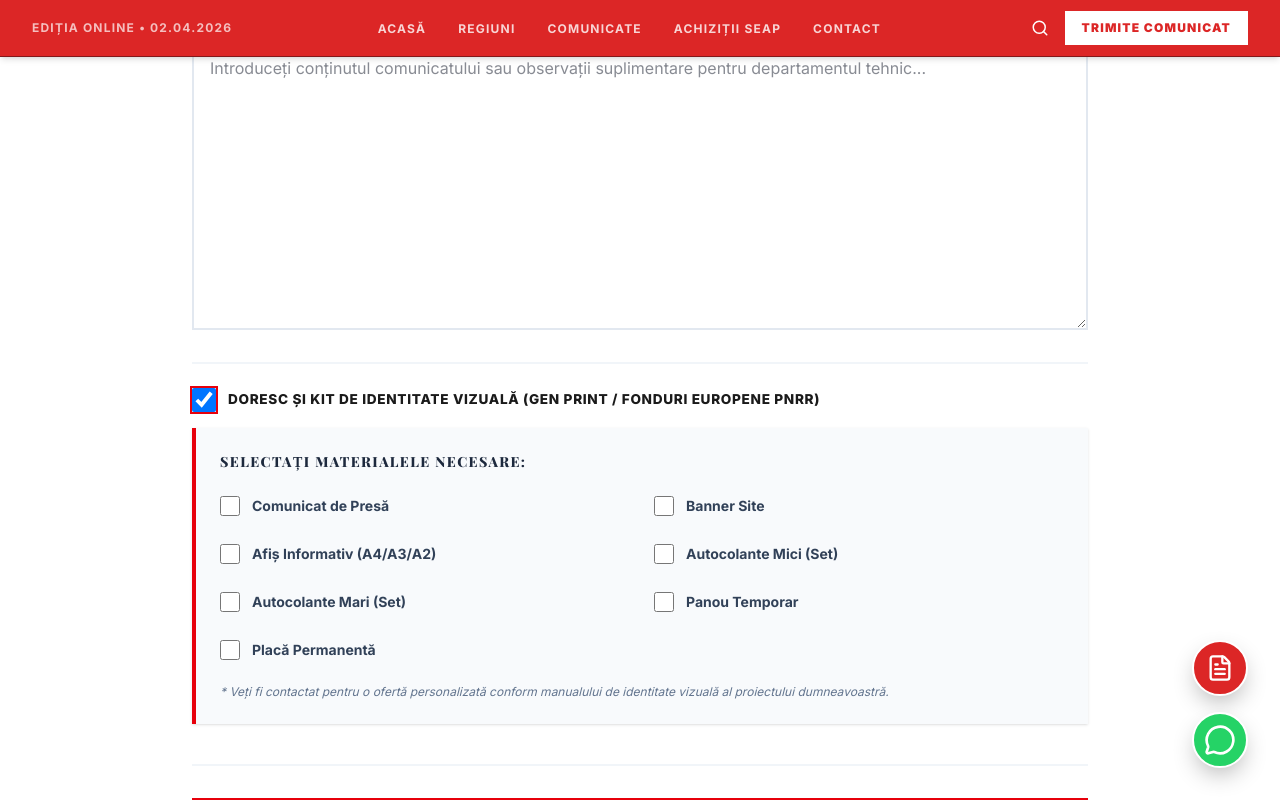
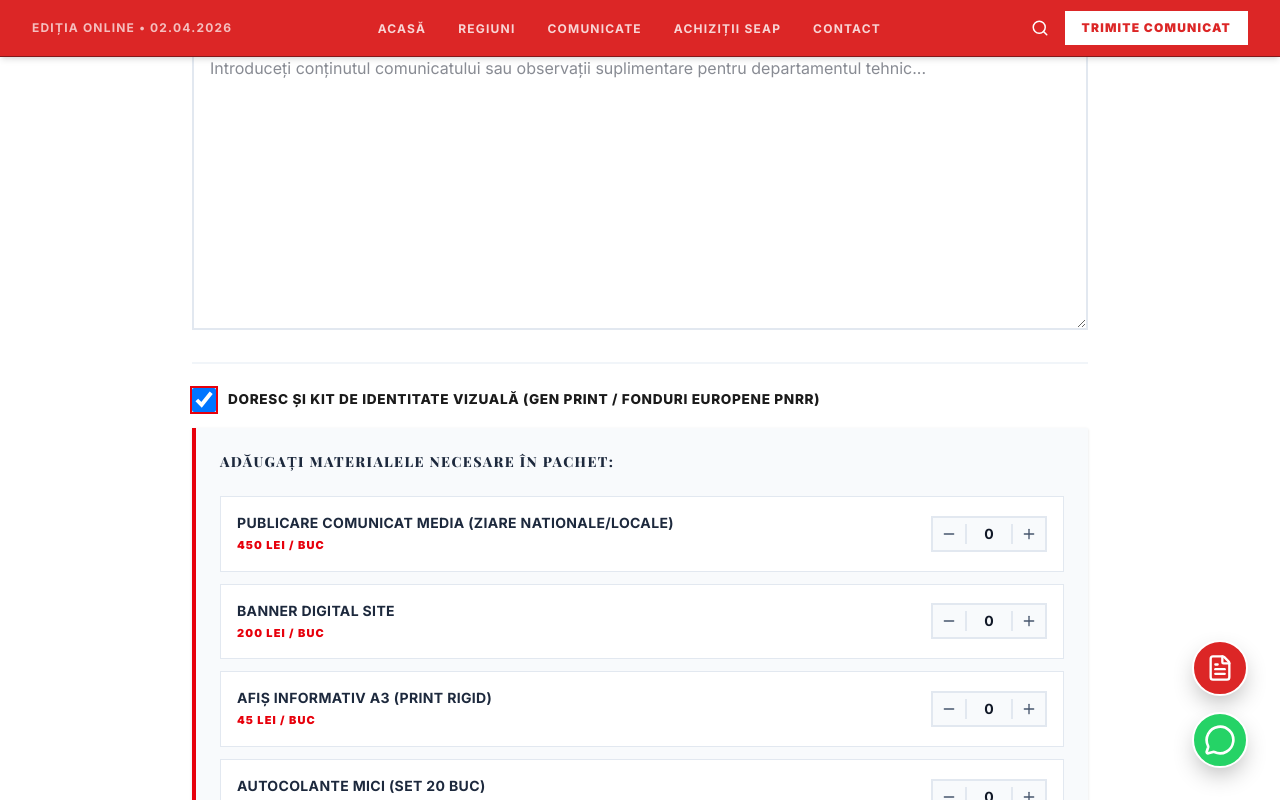
Before and after one commit to ddobroiu/anuntul, a Next.js app: page /trimite-comunicat in a window 1280 px wide. Both pictures are taken after a click on the label 640 px from the left and 1071 px from the top of the page. Shown: the part 671-1471 px from the top of the page. Built offline with nearby package versions, Linux system fonts and the light colour scheme; a web font is replaced by a local one.

Commit message:
Update visual identity kit to allow quantity selection and price calculation

```diff
--- a/src/app/actions.ts
+++ b/src/app/actions.ts
@@ -82,15 +82,25 @@ export async function sendPressReleaseEmail(formData: FormData) {
   const attachment = formData.get('attachment') as File | null;
 
   const wantsVisualIdentity = formData.get('wantsVisualIdentity') === 'yes';
-  const vi_panou = formData.get('vi_panou') as string;
-  const vi_placa = formData.get('vi_placa') as string;
-  const vi_auto_mici = formData.get('vi_auto_mici') as string;
-  const vi_auto_mari = formData.get('vi_auto_mari') as string;
-  const vi_afis = formData.get('vi_afis') as string;
-  const vi_banner = formData.get('vi_banner') as string;
-  const vi_comunicat = formData.get('vi_comunicat') as string;
+  const visualKitTotal = formData.get('visualKitTotal') as string;
 
-  const visualIdentitySelected = [vi_comunicat, vi_banner, vi_afis, vi_auto_mici, vi_auto_mari, vi_panou, vi_placa].filter(Boolean).join(', ');
+  const visualItems = [
+    { key: 'vi_comunicat', label: 'Publicare Comunicat Media' },
+    { key: 'vi_banner', label: 'Banner Digital Site' },
+    { key: 'vi_afis', label: 'Afiș Informativ A3' },
+    { key: 'vi_auto_mici', label: 'Autocolante Mici (Set 20 buc)' },
+    { key: 'vi_auto_mari', label: 'Autocolant Mare Utilitaje/Auto' },
+    { key: 'vi_panou', label: 'Panou Temporar' },
+    { key: 'vi_placa', label: 'Placă Permanentă' },
+  ];
+
+  const visualIdentitySelected = visualItems
+    .map(item => {
+      const qty = parseInt((formData.get(item.key) as string) || '0', 10);
+      return qty > 0 ? `${item.label}: ${qty} buc` : null;
+    })
+    .filter(Boolean)
+    .join('<br />');
 
   try {
     const emailPayload: any = {
@@ -110,8 +120,11 @@ export async function sendPressReleaseEmail(formData: FormData) {
 
           ${wantsVisualIdentity ? `
           <div style="background-color: #fafafa; padding: 15px; border-left: 4px solid #cc0000; margin: 15px 0;">
-            <strong style="color: #cc0000; text-transform: uppercase;">A solicitat Kit Identitate Vizuală (Print/PNRR)</strong><br />
-            Opțiuni materiale necesare: <strong>${visualIdentitySelected || 'A bifat interesul (fără materiale specifice selectate)'}</strong>
+            <strong style="color: #cc0000; text-transform: uppercase;">A solicitat Kit Identitate Vizuală (Print/PNRR)</strong><br /><br />
+            <div style="font-size: 14px; line-height: 1.6;">
+              ${visualIdentitySelected || '<em>A bifat interesul, dar nu a selectat cantități specifice.</em>'}
+            </div>
+            ${visualIdentitySelected ? `<div style="margin-top: 10px; padding-top: 10px; border-top: 1px dashed #ccc; font-weight: bold;">Valoare estimată: ${visualKitTotal} LEI</div>` : ''}
           </div>` : ''}
 
           <hr style="border: 0; border-top: 1px solid #eee; margin: 20px 0;" />
--- a/src/components/PressReleaseForm.tsx
+++ b/src/components/PressReleaseForm.tsx
@@ -1,7 +1,7 @@
 'use client';
 
 import { useState, useRef, useTransition } from 'react';
-import { Upload, Send, CheckCircle, PlusCircle, Paperclip } from 'lucide-react';
+import { Upload, Send, CheckCircle, PlusCircle, Paperclip, Plus, Minus } from 'lucide-react';
 import { sendPressReleaseEmail } from '@/app/actions';
 
 export default function PressReleaseForm() {
@@ -11,6 +11,24 @@ export default function PressReleaseForm() {
     const fileInputRef = useRef<HTMLInputElement>(null);
     const [selectedFile, setSelectedFile] = useState<File | null>(null);
     const [wantsVisualIdentity, setWantsVisualIdentity] = useState(false);
+    const [quantities, setQuantities] = useState<Record<string, number>>({});
+
+    const visualKitOptions = [
+        { id: 'vi_comunicat', label: 'Publicare Comunicat Media (Ziare Nationale/Locale)', price: 450 },
+        { id: 'vi_banner', label: 'Banner Digital Site', price: 200 },
+        { id: 'vi_afis', label: 'Afiș Informativ A3 (Print Rigid)', price: 45 },
+        { id: 'vi_auto_mici', label: 'Autocolante Mici (Set 20 buc)', price: 90 },
+        { id: 'vi_auto_mari', label: 'Autocolant Mare Utilitaje/Auto', price: 150 },
+        { id: 'vi_panou', label: 'Panou Temporar PVC/Poliplan', price: 450 },
+        { id: 'vi_placa', label: 'Placă Permanentă Alucobond', price: 350 },
+    ];
+
+    const handleQty = (id: string, delta: number, e: React.MouseEvent) => {
+        e.preventDefault();
+        setQuantities(p => ({ ...p, [id]: Math.max(0, (p[id] || 0) + delta) }));
+    };
+
+    const totalKit = visualKitOptions.reduce((acc, opt) => acc + (quantities[opt.id] || 0) * opt.price, 0);
 
     const handleFileChange = (e: React.ChangeEvent<HTMLInputElement>) => {
         const file = e.target.files?.[0] || null;
@@ -180,41 +198,45 @@ export default function PressReleaseForm() {
                 </label>
 
                 {wantsVisualIdentity && (
-                    <div className="mt-4 bg-slate-50 p-6 border-l-4 border-red-600 space-y-4 shadow-sm">
-                        <h4 className="font-extrabold uppercase tracking-widest text-sm mb-4 text-slate-800">Selectați materialele necesare:</h4>
+                    <div className="mt-4 bg-slate-50 p-6 border-l-4 border-red-600 shadow-sm transition-all duration-300">
+                        <h4 className="font-extrabold uppercase tracking-widest text-sm mb-6 text-slate-800">Adăugați materialele necesare în pachet:</h4>
 
-                        <div className="grid grid-cols-1 sm:grid-cols-2 gap-y-3 gap-x-6">
-                            <label className="flex items-center gap-3 cursor-pointer hover:bg-slate-100 p-2 rounded transition-colors -ml-2">
-                                <input type="checkbox" name="vi_comunicat" value="Comunicat de Presă (Digital/Ziar)" className="w-5 h-5 text-red-600 rounded border-slate-300 focus:ring-red-500" />
-                                <span className="text-sm font-bold text-slate-700">Comunicat de Presă</span>
-                            </label>
-                            <label className="flex items-center gap-3 cursor-pointer hover:bg-slate-100 p-2 rounded transition-colors -ml-2">
-                                <input type="checkbox" name="vi_banner" value="Banner Site" className="w-5 h-5 text-red-600 rounded border-slate-300 focus:ring-red-500" />
-                                <span className="text-sm font-bold text-slate-700">Banner Site</span>
-                            </label>
-                            <label className="flex items-center gap-3 cursor-pointer hover:bg-slate-100 p-2 rounded transition-colors -ml-2">
-                                <input type="checkbox" name="vi_afis" value="Afiș Informativ (A4/A3/A2)" className="w-5 h-5 text-red-600 rounded border-slate-300 focus:ring-red-500" />
-                                <span className="text-sm font-bold text-slate-700">Afiș Informativ (A4/A3/A2)</span>
-                            </label>
-                            <label className="flex items-center gap-3 cursor-pointer hover:bg-slate-100 p-2 rounded transition-colors -ml-2">
-                                <input type="checkbox" name="vi_auto_mici" value="Autocolante Mici" className="w-5 h-5 text-red-600 rounded border-slate-300 focus:ring-red-500" />
-                                <span className="text-sm font-bold text-slate-700">Autocolante Mici (Set)</span>
-                            </label>
-                            <label className="flex items-center gap-3 cursor-pointer hover:bg-slate-100 p-2 rounded transition-colors -ml-2">
-                                <input type="checkbox" name="vi_auto_mari" value="Autocolante Mari" className="w-5 h-5 text-red-600 rounded border-slate-300 focus:ring-red-500" />
-                                <span className="text-sm font-bold text-slate-700">Autocolante Mari (Set)</span>
-                            </label>
-                            <label className="flex items-center gap-3 cursor-pointer hover:bg-slate-100 p-2 rounded transition-colors -ml-2">
-                                <input type="checkbox" name="vi_panou" value="Panou Temporar" className="w-5 h-5 text-red-600 rounded border-slate-300 focus:ring-red-500" />
-                                <span className="text-sm font-bold text-slate-700">Panou Temporar</span>
-                            </label>
-                            <label className="flex items-center gap-3 cursor-pointer hover:bg-slate-100 p-2 rounded transition-colors -ml-2">
-                                <input type="checkbox" name="vi_placa" value="Placă Permanentă" className="w-5 h-5 text-red-600 rounded border-slate-300 focus:ring-red-500" />
-                                <span className="text-sm font-bold text-slate-700">Placă Permanentă</span>
-                            </label>
+                        <div className="space-y-3 mb-8">
+                            {visualKitOptions.map((opt) => (
+                                <div key={opt.id} className="flex flex-col sm:flex-row sm:items-center justify-between gap-4 p-4 bg-white border border-slate-200 hover:border-slate-300 transition-colors">
+                                    <div>
+                                        <p className="text-sm font-bold text-slate-800 uppercase tracking-wide">{opt.label}</p>
+                                        <p className="text-[11px] font-black uppercase text-red-600 tracking-widest mt-1">{opt.price} Lei / buc</p>
+                                    </div>
+                                    <div className="flex items-center gap-4">
+                                        <div className="flex items-center border-2 border-slate-200 bg-slate-50">
+                                            <button onClick={(e) => handleQty(opt.id, -1, e)} className="p-2 text-slate-600 hover:text-black hover:bg-slate-200 transition-colors"><Minus size={16} /></button>
+                                            <input
+                                                type="text"
+                                                readOnly
+                                                name={opt.id}
+                                                value={quantities[opt.id] || 0}
+                                                className="w-12 text-center text-sm font-bold bg-transparent outline-none border-x-2 border-slate-200"
+                                            />
+                                            <button onClick={(e) => handleQty(opt.id, 1, e)} className="p-2 text-slate-600 hover:text-black hover:bg-slate-200 transition-colors"><Plus size={16} /></button>
+                                        </div>
+                                    </div>
+                                </div>
+                            ))}
                         </div>
+
+                        <div className="bg-slate-900 border-l-4 border-red-600 p-6 flex flex-col sm:flex-row justify-between items-start sm:items-center gap-4">
+                            <div>
+                                <p className="text-[10px] font-black text-slate-400 uppercase tracking-widest mb-1">Total Estimat Kit Identitate Vizuală</p>
+                                <p className="text-3xl font-black text-white italic tracking-tighter leading-none">{totalKit} LEI</p>
+                            </div>
+                            <div className="text-right">
+                                <p className="text-xs font-medium text-slate-400 max-w-[200px]">* Costul este orientativ. Veți primi o ofertă finală personalizată care va fi confirmată cu dumneavoastră.</p>
+                            </div>
+                        </div>
+
                         <input type="hidden" name="wantsVisualIdentity" value="yes" />
-                        <p className="text-xs text-slate-500 mt-4 italic">* Veți fi contactat pentru o ofertă personalizată conform manualului de identitate vizuală al proiectului dumneavoastră.</p>
+                        <input type="hidden" name="visualKitTotal" value={totalKit} />
                     </div>
                 )}
             </div>
```
